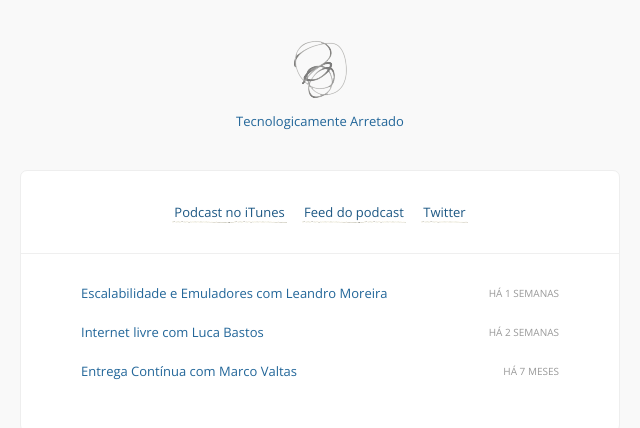
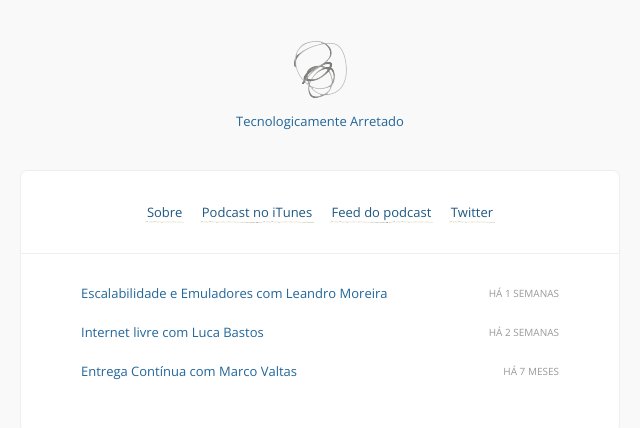
Before and after one commit to tecnologicamentearretado/tecnologicamentearretado.github.io, a Jekyll site: the page built from index.html, in a window 1280 px wide. Shown: the top 428 px of the page, without its empty margins (320-960 px from the left). Built offline with Jekyll 4.4.1, drawn with Linux system fonts in a browser that asks for light colours; Markdown is read by kramdown in place of the engine named in the settings; comment, search, counter and statistics services are not loaded.

Commit message:
Reexibindo Sobre
This reverts commit e3c1fe38ec1ae70299f43244d20459411baf84a2.

```diff
--- a/_config.yml
+++ b/_config.yml
@@ -7,6 +7,8 @@ facebook_appid:   # appid for like button, remove from /_includes/share.html if
 google_analytics: UA-50519437-1
 
 links:
+  - name:         Sobre
+    url:          /sobre
   - name:         Podcast no iTunes
     url:          https://itunes.apple.com/br/podcast/tecnologicamente-arretado/id873915897
   - name:         Feed do podcast
```
